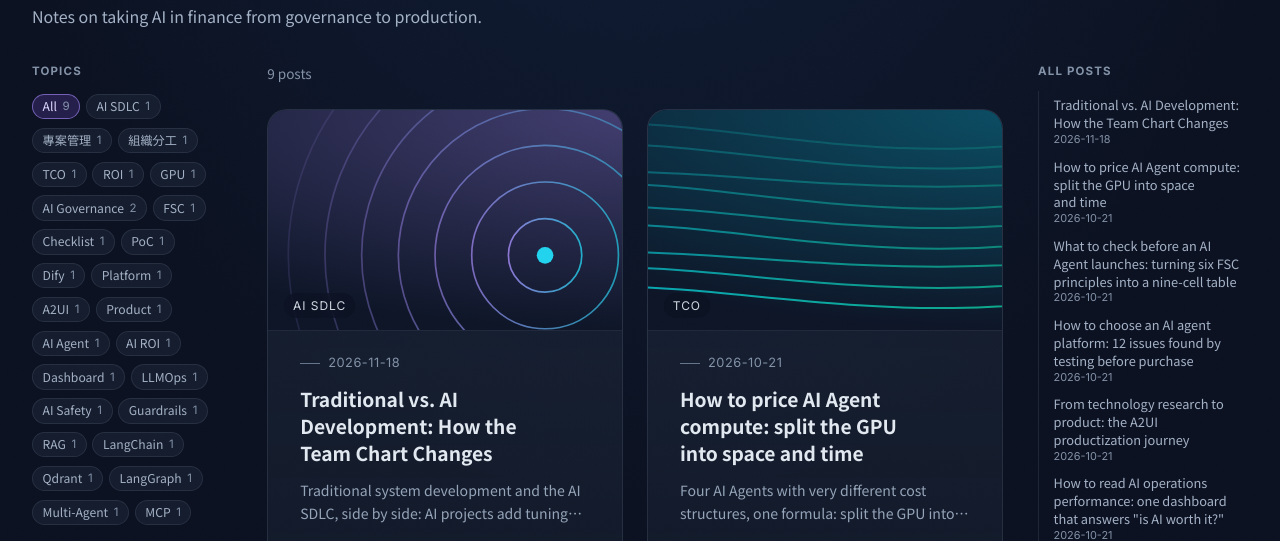
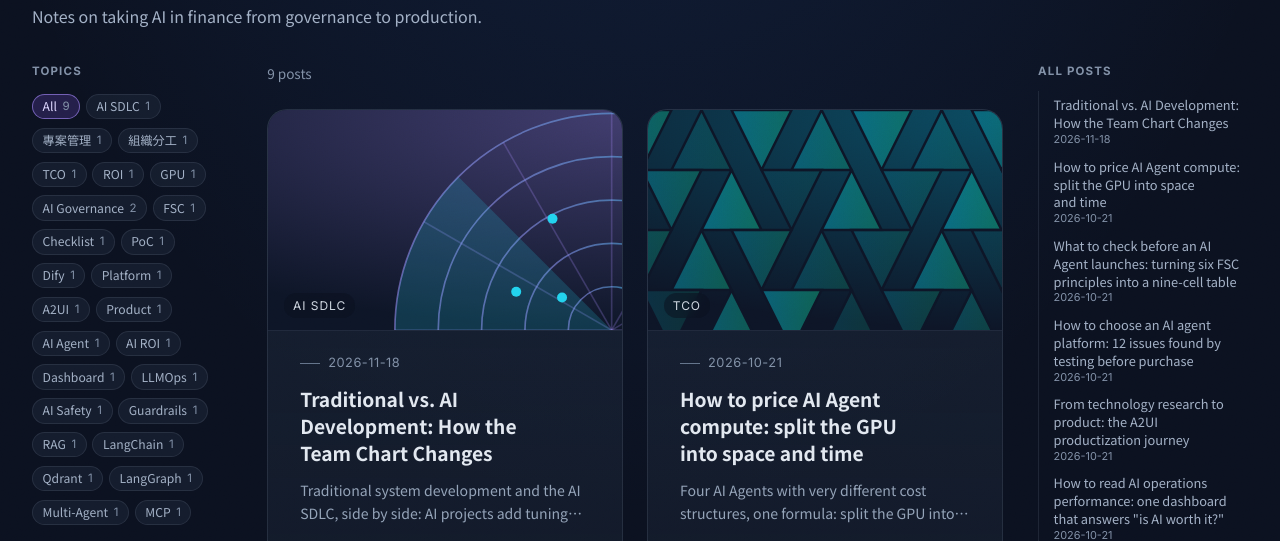
Before and after one commit to AlexOAO/AlexOAO.github.io, a plain HTML site: page blog/index.html in a window 1280 px wide. Shown: the part 252-793 px from the top of the page. Drawn offline with Linux system fonts and the light colour scheme.

Commit message:
feat: every blog cover is a different picture
Six new cover styles (dot grid, mountain ridges, diamonds, candlesticks,
triangle mesh, radar sweep) join orbits, bars and lines, and the blog
page gives each post its own style and colour pair by publish order
(oldest first), so new posts never change existing covers.

Co-Authored-By: Claude Opus 5.5 <noreply@anthropic.com>

```diff
--- a/assets/js/common.js
+++ b/assets/js/common.js
@@ -73,12 +73,14 @@ const Site = (() => {
 
   const COVER_HUES = [['#3b82f6', '#22d3ee'], ['#8b5cf6', '#3b82f6'], ['#06b6d4', '#10b981'], ['#a78bfa', '#22d3ee'], ['#f59e0b', '#8b5cf6']];
   // Blog cover art: a small generated picture per post (orbits, bars or lines), seeded by the post id.
-  function blogCover(id) {
+  // Pass n (the post's position, oldest = 0) to give every post its own style and colour pair.
+  function blogCover(id, n) {
     let h = 2166136261;
     for (const ch of id) h = Math.imul(h ^ ch.charCodeAt(0), 16777619) >>> 0;
     const rnd = () => (h = Math.imul(h ^ (h >>> 15), 2246822507) >>> 0) / 4294967296;
-    const [c1, c2] = COVER_HUES[h % COVER_HUES.length], g = `g${id.replace(/\W/g, '')}`;
-    const kind = Math.floor(rnd() * 3);
+    const KINDS = 9, hue = n == null ? h % COVER_HUES.length : (n + Math.floor(n / KINDS)) % COVER_HUES.length;
+    const [c1, c2] = COVER_HUES[hue], g = `g${id.replace(/\W/g, '')}`;
+    const kind = n == null ? Math.floor(rnd() * 3) : n % KINDS;
     let art = '';
     if (kind === 0) {        // orbits
       const cx = 220 + rnd() * 120, cy = 40 + rnd() * 50;
@@ -86,6 +88,30 @@ const Site = (() => {
       art += `<circle cx="${cx}" cy="${cy}" r="5" fill="${c2}"/>`;
     } else if (kind === 1) { // bars, like a small chart
       for (let i = 0; i < 22; i++) { const bh = 14 + rnd() * 92; art += `<rect x="${20 + i * 18}" y="${132 - bh}" width="9" height="${bh}" rx="2" fill="url(#${g})" fill-opacity="${0.25 + rnd() * 0.6}"/>`; }
+    } else if (kind === 3) { // dot grid with a few lit points
+      for (let x = 0; x < 20; x++) for (let y = 0; y < 7; y++) { const on = rnd() > 0.82;
+        art += `<circle cx="${14 + x * 20}" cy="${10 + y * 19}" r="${on ? 3.2 : 1.4}" fill="${on ? c2 : `url(#${g})`}" fill-opacity="${on ? 0.95 : 0.35}"/>`; }
+    } else if (kind === 4) { // mountain ridges
+      for (let i = 0; i < 5; i++) { let d = `M0 132 L0 ${60 + i * 14}`;
+        for (let x = 0; x <= 400; x += 25) d += ` L${x} ${40 + i * 16 + rnd() * 34 - 17}`;
+        art += `<path d="${d} L400 132 Z" fill="url(#${g})" fill-opacity="${0.12 + i * 0.12}"/>`; }
+    } else if (kind === 5) { // stacked diamonds
+      const cx = 80 + rnd() * 240;
+      for (let i = 1; i <= 8; i++) { const r = i * 16; art += `<path d="M${cx} ${66 - r} L${cx + r * 1.6} 66 L${cx} ${66 + r} L${cx - r * 1.6} 66 Z" fill="none" stroke="url(#${g})" stroke-opacity="${0.95 - i * 0.1}" stroke-width="1"/>`; }
+      art += `<rect x="${cx - 4}" y="62" width="8" height="8" transform="rotate(45 ${cx} 66)" fill="${c2}"/>`;
+    } else if (kind === 6) { // candlesticks
+      let y = 70;
+      for (let i = 0; i < 18; i++) { const o = y, c = Math.max(20, Math.min(112, y + rnd() * 40 - 20)), hi = Math.min(o, c) - 4 - rnd() * 10, lo = Math.max(o, c) + 4 + rnd() * 10, x = 16 + i * 21, up = c < o;
+        art += `<line x1="${x + 4}" y1="${hi}" x2="${x + 4}" y2="${lo}" stroke="${up ? c2 : c1}" stroke-opacity="0.7"/><rect x="${x}" y="${Math.min(o, c)}" width="8" height="${Math.max(2, Math.abs(c - o))}" rx="1" fill="${up ? c2 : c1}" fill-opacity="${up ? 0.9 : 0.5}"/>`; y = c; }
+    } else if (kind === 7) { // triangle mesh
+      for (let r = 0; r < 4; r++) for (let q = 0; q < 12; q++) { const x = q * 36 - (r % 2) * 18, y = r * 36, up = (q + r) % 2;
+        art += `<path d="M${x} ${up ? y + 36 : y} L${x + 36} ${up ? y + 36 : y} L${x + 18} ${up ? y : y + 36} Z" fill="url(#${g})" fill-opacity="${0.05 + rnd() * 0.45}" stroke="#0d1527" stroke-width="1.5"/>`; }
+    } else if (kind === 8) { // radar sweep
+      const cx = 300, cy = 132;
+      for (let i = 1; i <= 5; i++) art += `<path d="M${cx - i * 26} ${cy} A${i * 26} ${i * 26} 0 0 1 ${cx + i * 26} ${cy}" fill="none" stroke="url(#${g})" stroke-opacity="0.55"/>`;
+      for (let a = 0; a < 7; a++) { const t = Math.PI + a * Math.PI / 6; art += `<line x1="${cx}" y1="${cy}" x2="${cx + Math.cos(t) * 130}" y2="${cy + Math.sin(t) * 130}" stroke="${c1}" stroke-opacity="0.25"/>`; }
+      art += `<path d="M${cx} ${cy} L${cx - 130} ${cy} A130 130 0 0 1 ${cx + Math.cos(Math.PI * 1.25) * 130} ${cy + Math.sin(Math.PI * 1.25) * 130} Z" fill="${c2}" fill-opacity="0.18"/>`;
+      for (let i = 0; i < 6; i++) { const t = Math.PI + rnd() * Math.PI, r = 30 + rnd() * 95; art += `<circle cx="${cx + Math.cos(t) * r}" cy="${cy + Math.sin(t) * r}" r="3" fill="${c2}"/>`; }
     } else {                 // flowing lines
       for (let i = 0; i < 9; i++) { const y = 20 + i * 12, a = 18 + rnd() * 30; art += `<path d="M-10 ${y} C 110 ${y - a}, 230 ${y + a}, 420 ${y - a / 2}" fill="none" stroke="url(#${g})" stroke-opacity="${0.25 + i * 0.08}" stroke-width="1.2"/>`; }
     }
--- a/blog/index.html
+++ b/blog/index.html
@@ -10,7 +10,7 @@
   <link rel="preconnect" href="https://fonts.googleapis.com">
   <link rel="preconnect" href="https://fonts.gstatic.com" crossorigin>
   <link href="https://fonts.googleapis.com/css2?family=Noto+Sans+TC:wght@400;500;700;900&family=Inter:wght@400;500;600;700;800&display=swap" rel="stylesheet">
-  <link rel="stylesheet" href="/assets/css/post.css?v=20261120e">
+  <link rel="stylesheet" href="/assets/css/post.css?v=20261120g">
   <style>
     .post-nav { display: flex; justify-content: space-between; align-items: center; }
     .lang-toggle { font-family: 'Inter', sans-serif; font-size: 0.8rem; font-weight: 600; color: var(--text);
@@ -131,7 +131,7 @@
       <aside class="side-r" id="sideR" aria-label="All posts"></aside>
     </div>
   </main>
-  <script src="/assets/js/common.js?v=20261120e"></script>
+  <script src="/assets/js/common.js?v=20261120g"></script>
   <script>
     const { esc, getJSON, blogCover, arrowSvg } = Site;
     const I18N = {
@@ -139,7 +139,7 @@
       zh: { topics: '主題', posts: '全部文章', back: '回到首頁', toggle: 'EN', sub: '金融業 AI 從治理到上線的筆記、學習心得與有趣的事。', all: '全部', count: '共 {n} 篇', read: '閱讀', none: '沒有這個標籤的文章。', err: '內容載入失敗。' },
     };
     const T = k => I18N[Site.getLang()][k];
-    let posts = [], tag = new URLSearchParams(location.search).get('tag') || '';
+    let posts = [], order = [], tag = new URLSearchParams(location.search).get('tag') || '';
     function draw() {
       const en = Site.getLang() === 'en';
       const tags = [...new Set(posts.flatMap(p => p.tags))];
@@ -148,7 +148,7 @@
         [['', T('all')], ...tags.map(t => [t, t])].map(([v, l]) => `<button class="chip" data-tag="${esc(v)}" aria-pressed="${v === tag}">${esc(l)}</button>`).join('');
       document.getElementById('grid').innerHTML = shown.length ? shown.map(p => `
         <a href="/${esc(p.file)}" class="blog-card">
-          <div class="blog-cover">${blogCover(p.id || p.file)}<span class="tag">${esc(p.tags[0] || '')}</span></div>
+          <div class="blog-cover">${blogCover(p.id || p.file, order.indexOf(p))}<span class="tag">${esc(p.tags[0] || '')}</span></div>
           <div class="blog-date">${esc(p.date)}</div>
           <h3>${esc(en && p.title_en ? p.title_en : p.title)}</h3>
           <div class="summary">${esc(en && p.summary_en ? p.summary_en : p.summary)}</div>
@@ -170,7 +170,10 @@
       document.getElementById('backText').textContent = T('back');
       document.getElementById('langToggle').textContent = T('toggle');
       document.getElementById('sub').textContent = T('sub');
-      getJSON('/posts/posts.json').then(list => { posts = list.sort((a, b) => new Date(b.date) - new Date(a.date)); draw(); })
+      getJSON('/posts/posts.json').then(list => {
+        // Cover order: oldest first, so a new post never changes the existing covers.
+        order = [...list].sort((a, b) => new Date(a.date) - new Date(b.date) || list.indexOf(b) - list.indexOf(a));
+        posts = list.sort((a, b) => new Date(b.date) - new Date(a.date)); draw(); })
         .catch(() => { document.getElementById('grid').innerHTML = `<p class="empty">${esc(T('err'))}</p>`; });
     }
     document.getElementById('langToggle').addEventListener('click', () => { Site.toggleLang(); render(); });
```
Also changed, not shown: ascii/index.html (+1 -1 lines), idp.html (+2 -2 lines), index.html (+1 -1 lines), posts/a2ui-productization.html (+1 -1 lines), posts/ai-agent-gpu-cost.html (+1 -1 lines), posts/ai-agent-prelaunch-check.html (+1 -1 lines), posts/ai-guardrails-framework.html (+1 -1 lines), posts/ai-ops-dashboard.html (+1 -1 lines), posts/ai-platform-poc.html (+1 -1 lines), posts/multi-agent-investment.html (+1 -1 lines), posts/rag-smart-customer-service.html (+1 -1 lines), posts/traditional-vs-ai-development.html (+1 -1 lines), project.html (+2 -2 lines), roles.html (+2 -2 lines).
